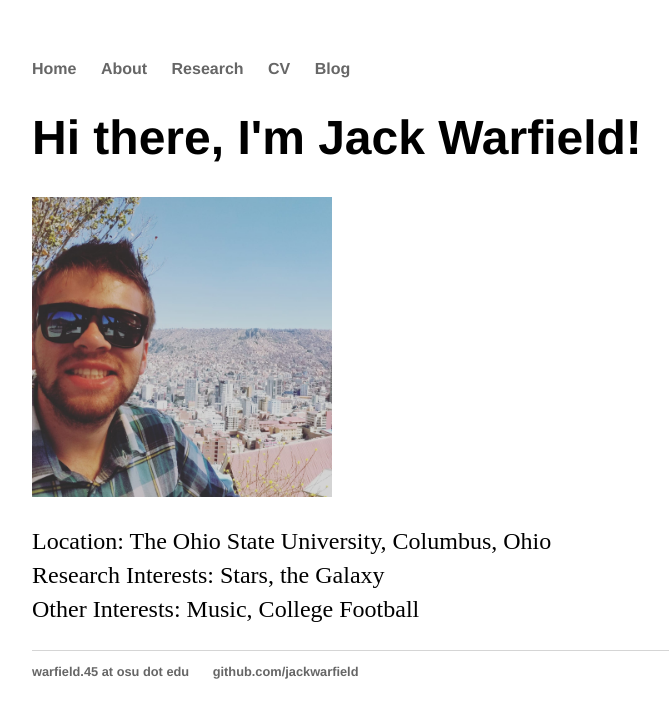
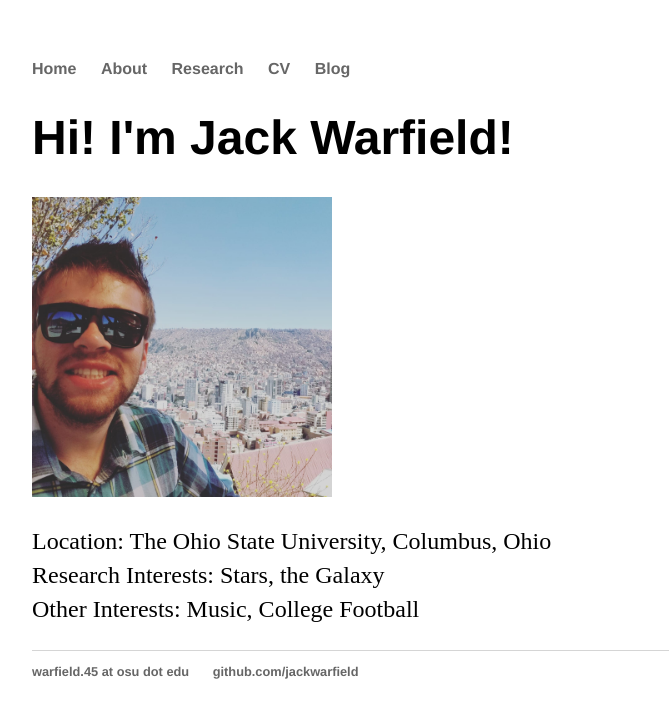
Before and after one commit to jackwarfield/jackwarfield.github.io, a Jekyll site: the page built from index.html, in a window 1280 px wide. Shown: the top 718 px of the page, without its empty margins (160-829 px from the left). Built offline with Jekyll 4.4.1, drawn with Linux system fonts in a browser that asks for light colours.

Commit message:
Update index.html

```diff
--- a/index.html
+++ b/index.html
@@ -3,7 +3,7 @@ layout: default
 title: Jack Warfield
 ---
 <div class="blurb">
-	<h1>Hi there, I'm Jack Warfield!</h1>
+	<h1>Hi! I'm Jack Warfield!</h1>
 	<img src='images/jack-in-lapaz.jpg' style="width:300px;height:300px;">
 	<p>
 		Location: The Ohio State University, Columbus, Ohio <br>
```
